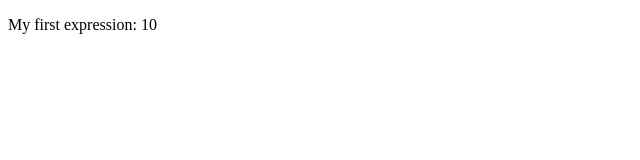
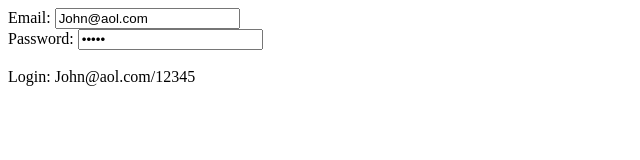
Before and after one commit to spemble/Dice-Game, a plain HTML site: page index.html in a window 1280 px wide. Shown: the whole page, without its empty margins (0-640 px from the left). Drawn offline with nearby package versions, Linux system fonts and the light colour scheme.

Commit message:
Update index.html

```diff
--- a/index.html
+++ b/index.html
@@ -3,9 +3,25 @@
 <script src="http://ajax.googleapis.com/ajax/libs/angularjs/1.4.8/angular.min.js"></script>
 <body>
 
-<div ng-app="">
-<p>My first expression: {{ 5 + 5 }}</p>
+<!-- ensure valid HTML with data-ng- directives -->
+<div data-ng-app="sampleApp" data-ng-controller="sampleController">
+Email: <input type="text" data-ng-model="email"><br>
+Password: <input type="password" data-ng-model="password"><br>
+<br>
+Login: {{email + "/" + password}}
+
 </div>
+
+<script>
+// create the module
+var app = angular.module('sampleApp', []);
+
+// create the controller
+app.controller('sampleController', function($scope) {
+    $scope.email = "John@aol.com";
+    $scope.password = "12345";
+});
+</script>
 
 </body>
 </html>
```
